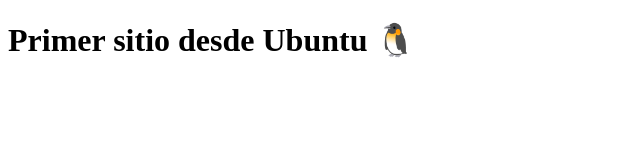
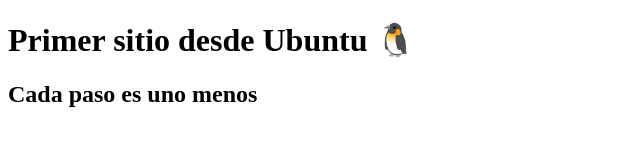
Before and after one commit to carlosoroli/preworkProject, a plain HTML site: page index.html in a window 1280 px wide. Shown: the whole page, without its empty margins (0-640 px from the left). Drawn offline with Linux system fonts and the light colour scheme.

Commit message:
Segundo commit, esta vez desde la terminal de VSC

```diff
--- a/index.html
+++ b/index.html
@@ -8,5 +8,6 @@
 </head>
 <body>
     <h1>Primer sitio desde Ubuntu 🐧</h1>
+    <h2>Cada paso es uno menos</h2>
 </body>
 </html>
```
